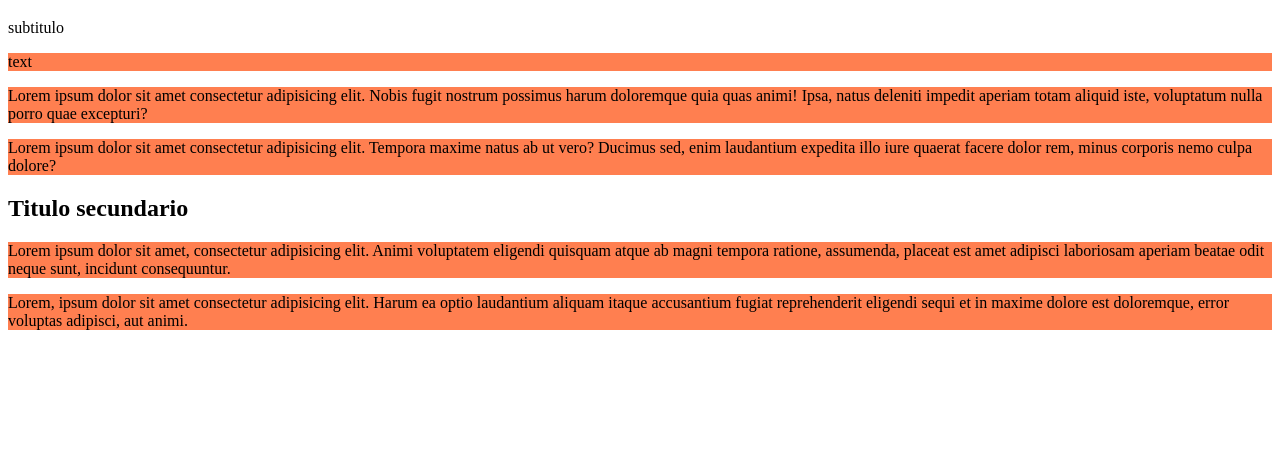
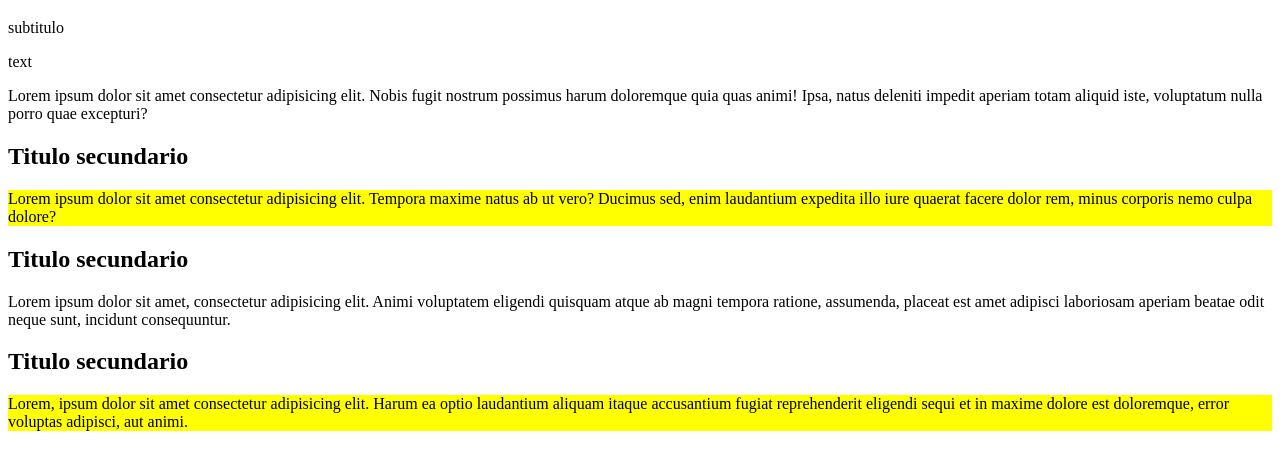
Before and after one commit to Edwin087/Curso_CSS, a plain HTML site: page 6-selectores/css/index.html in a window 1280 px wide. Shown: the part 61-530 px from the top of the page. Drawn offline with Linux system fonts and the light colour scheme.

Commit message:
tyle: code style

```diff
--- a/6-selectores/css/index.html
+++ b/6-selectores/css/index.html
@@ -17,21 +17,30 @@
     <P class="text">Lorem ipsum dolor sit amet consectetur adipisicing elit. Nobis fugit nostrum possimus harum
         doloremque quia quas
         animi! Ipsa, natus deleniti impedit aperiam totam aliquid iste, voluptatum nulla porro quae excepturi?</P>
-    <div>
+    <h2 class="title-2">Titulo secundario</h2>
+
+    <div class="container">
         <p class="text2">Lorem ipsum dolor sit amet consectetur adipisicing elit. Tempora maxime natus ab ut vero?
             Ducimus
             sed, enim
             laudantium expedita illo iure quaerat facere dolor rem, minus corporis nemo culpa dolore?</p>
 
-        <h2>Titulo secundario</h2>
-        <p class="text3">Lorem ipsum dolor sit amet, consectetur adipisicing elit. Animi voluptatem eligendi quisquam
-            atque ab magni tempora ratione, assumenda, placeat est amet adipisci laboriosam aperiam beatae odit neque
-            sunt, incidunt consequuntur.</p>
+        <h2 class="title-2">Titulo secundario</h2>
+        <div>
+            <p class="text3">Lorem ipsum dolor sit amet, consectetur adipisicing elit. Animi voluptatem eligendi
+                quisquam
+                atque ab magni tempora ratione, assumenda, placeat est amet adipisci laboriosam aperiam beatae odit
+                neque
+                sunt, incidunt consequuntur.</p>
+        </div>
+        <h2 class="title-2">Titulo secundario</h2>
+
         <p class="text4"> Lorem, ipsum dolor sit amet consectetur adipisicing elit. Harum ea optio laudantium aliquam
             itaque accusantium fugiat reprehenderit eligendi sequi et in maxime dolore est doloremque, error voluptas
             adipisci, aut animi.</p>
 
     </div>
+    <span></span>
 
 
     <!-- <ul>
--- a/6-selectores/css/styles.css
+++ b/6-selectores/css/styles.css
@@ -4,7 +4,7 @@ selectores simples:
   - selectore universal-> *
     -selectors de tipo o etiqueta -> nombre de la etiqueta
 -selectors de atributo
-        - id -> id del elemento, inicia con un *
+        - id -> id del elemento, inicia con un #
      -clase -> clase del elemento, inicia con un .
       otros atributos.
         - [atributo]
@@ -17,8 +17,8 @@ selectores compuestos:
 -selectoes agrupados
 -selectors combinadores
 -pseudoclases-pseudoelementos
+
 */
-
 
 
 /* * {
@@ -77,12 +77,12 @@ li {
 } */
 
 
-.text,
+/* .text,
 .text2,
 .text3,
 .text4 {
     background-color:coral;
-}
+} */
 
 /* .text2 {
     background-color:coral;
@@ -94,3 +94,19 @@ li {
 .text4{
     background-color:coral;
 } */
+
+/* div .title-2{
+    background-color: teal;
+}
+
+.text2 + .title-2{
+    background-color: tomato;
+}
+
+.text2 ~ p{
+    background-color: turquoise;
+} */
+
+.container > p{
+    background-color:yellow;
+}
--- /dev/null
+++ b/como funciona css/css/styles.css
@@ -0,0 +1,50 @@
+/* h1{
+    background-color: red;
+}
+.title{
+    background-color: blue;
+}
+
+#title{
+    background-color: green;
+}
+h1.title{
+    background-color: yellow;
+}
+h1#title{
+    background-color: teal;
+}
+h1.title#title{
+    background-color: tomato;
+}
+h1.title{
+    background-color: red !important ;
+} */
+
+/* .title{
+    background-color: teal;
+}
+.title{
+    background-color: yellow;
+} */
+
+body {
+    background-color: #333;
+}
+
+.title{
+    color: cyan;
+    font-size: 10px;
+}
+.text{
+    color: green;
+}
+.link{
+    color:inherit;
+}
+.list{
+    color: indianred;
+}
+.lista-item-extra{
+    color: initial;
+}
```
Also changed, not shown: como funciona css/css/index.html (added, +30 -0 lines).
